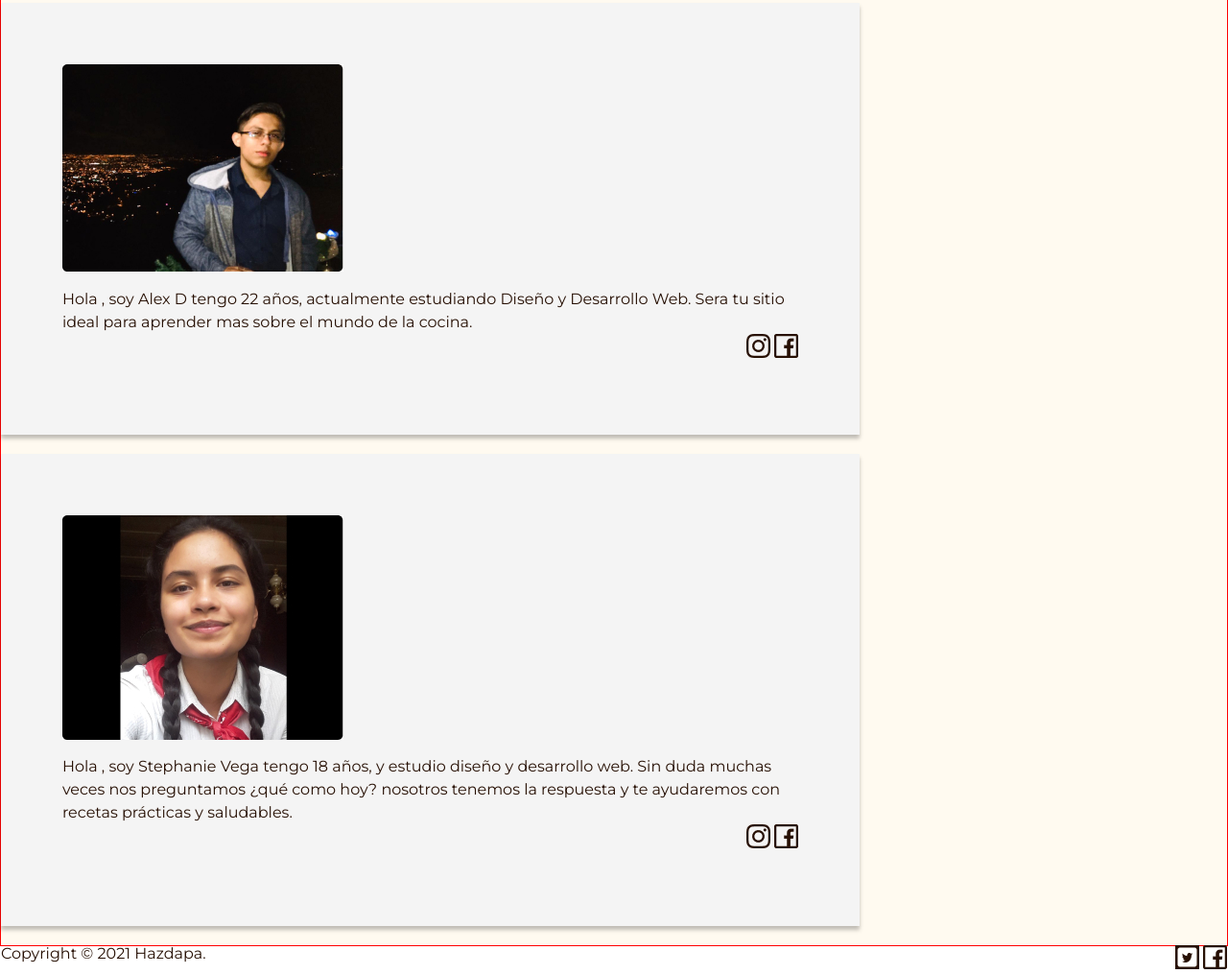
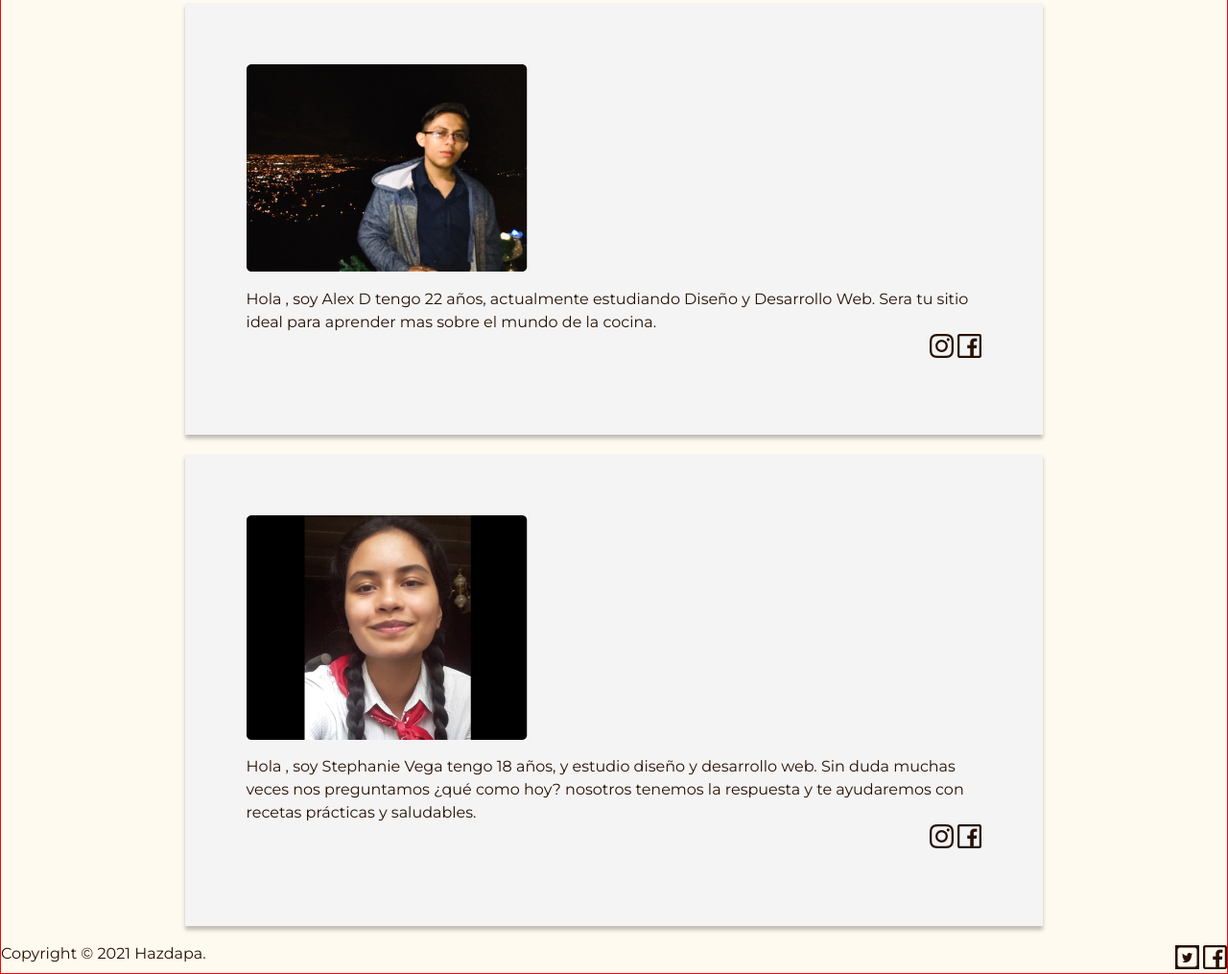
Before and after one commit to AlexGuzman98/MobileFirst, a website: page about-us.html in a window 1280 px wide. Shown: the part 1346-2361 px from the top of the page at 96% size. Drawn offline with nearby package versions, Linux system fonts and the light colour scheme.

Commit message:
se acorrigen estilos del scss y el html

```diff
--- a/about-us.html
+++ b/about-us.html
@@ -87,8 +87,9 @@
     </div>
     <!----------categories------------>
     <div class="categories"></div>
+
     <!----------footer------------>
-    <div class="footer">
+    <div class="footer clearfix">
       <div class="copyright">
         <p>Copyright © 2021 Hazdapa.</p>
       </div>
--- a/sass/partials/_about-us.scss
+++ b/sass/partials/_about-us.scss
@@ -8,6 +8,8 @@
   margin-bottom: 30px;
 }
 .principal__card {
+  margin: 0 auto;
+
   img {
     margin-bottom: 12px;
   }
```
Also changed, not shown: pancakes.html (+1 -1 lines), public/css/style.css.
